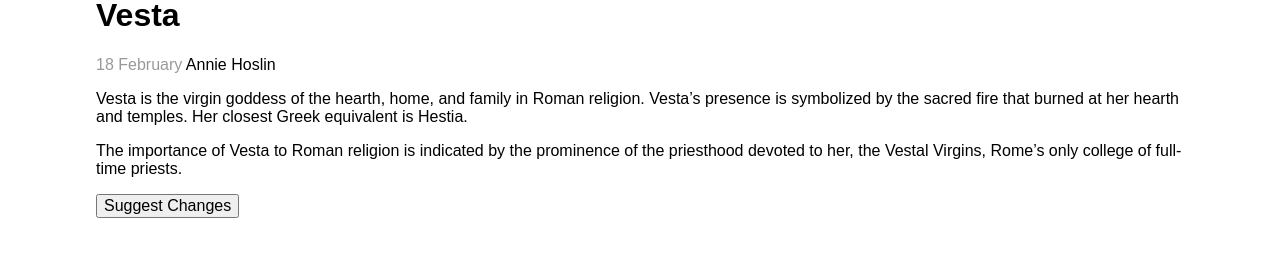
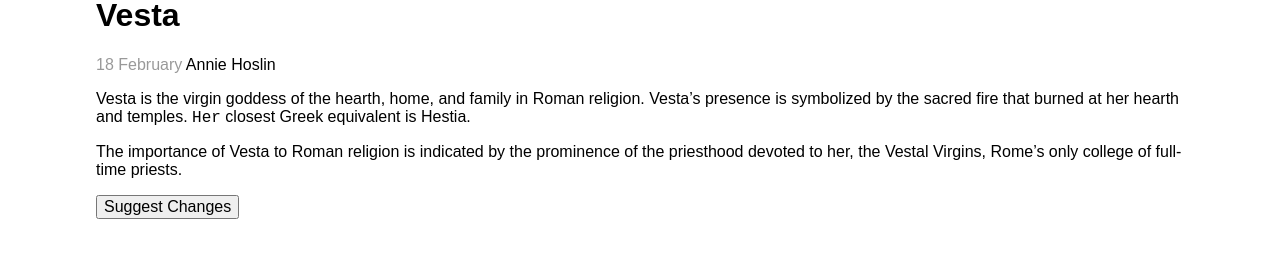
Before and after one commit to wiki-hub/jekyll-anon, a Jekyll site: the page built from _posts/2015-02-18-vesta.md, in a window 1280 px wide. Shown: the part 122-380 px from the top of the page. Built offline with Jekyll 4.4.1, drawn with Linux system fonts in a browser that asks for light colours.

Commit message:
Make her code

```diff
--- a/_posts/2015-02-18-vesta.md
+++ b/_posts/2015-02-18-vesta.md
@@ -5,6 +5,6 @@ author: Annie Hoslin
 category: Gods
 tags: [Home, Family, Goddess]
 ---
-Vesta is the virgin goddess of the hearth, home, and family in Roman religion. Vesta's presence is symbolized by the sacred fire that burned at her hearth and temples. Her closest Greek equivalent is Hestia.
+Vesta is the virgin goddess of the hearth, home, and family in Roman religion. Vesta's presence is symbolized by the sacred fire that burned at her hearth and temples. `Her` closest Greek equivalent is Hestia.
 
 The importance of Vesta to Roman religion is indicated by the prominence of the priesthood devoted to her, the Vestal Virgins, Rome's only college of full-time priests.
```
